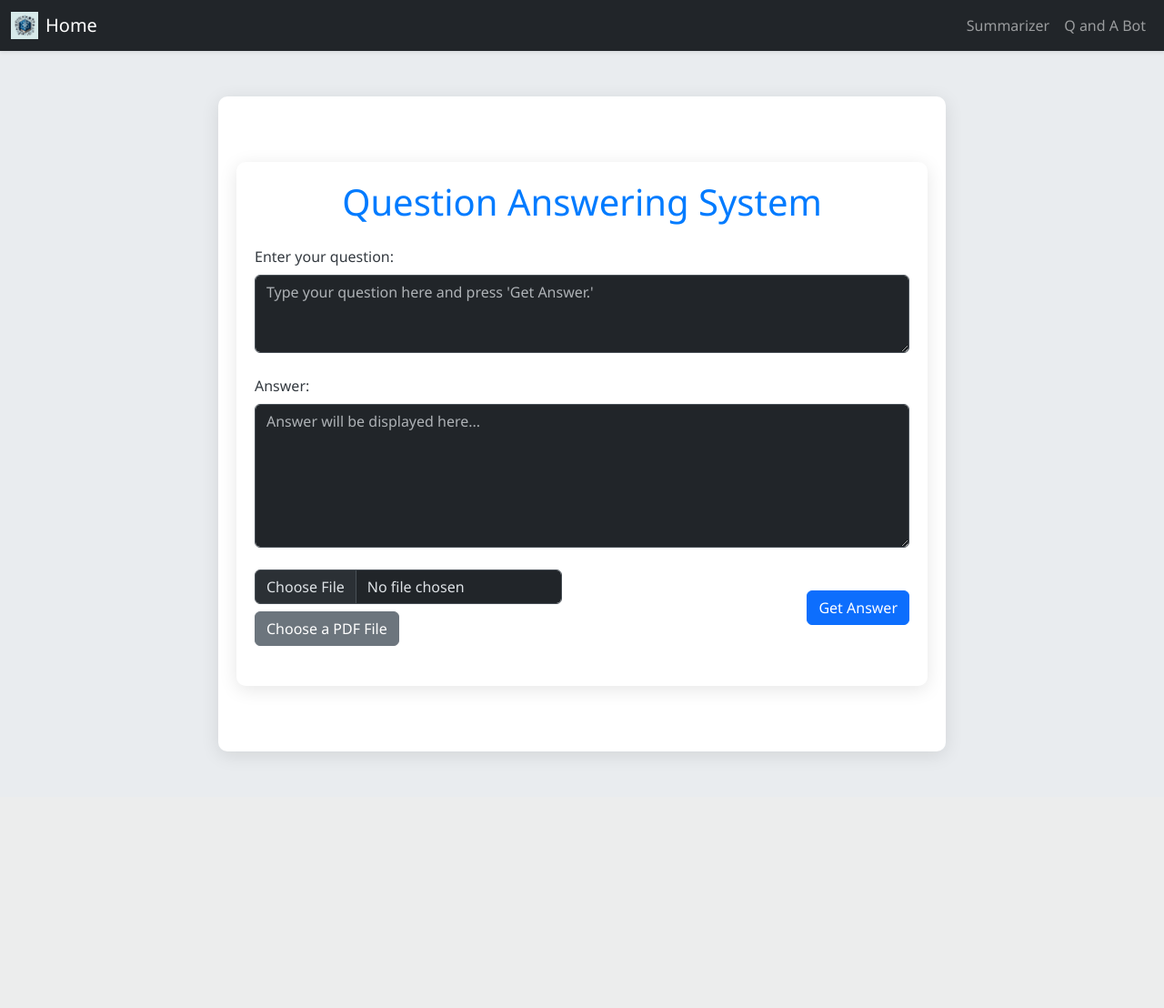
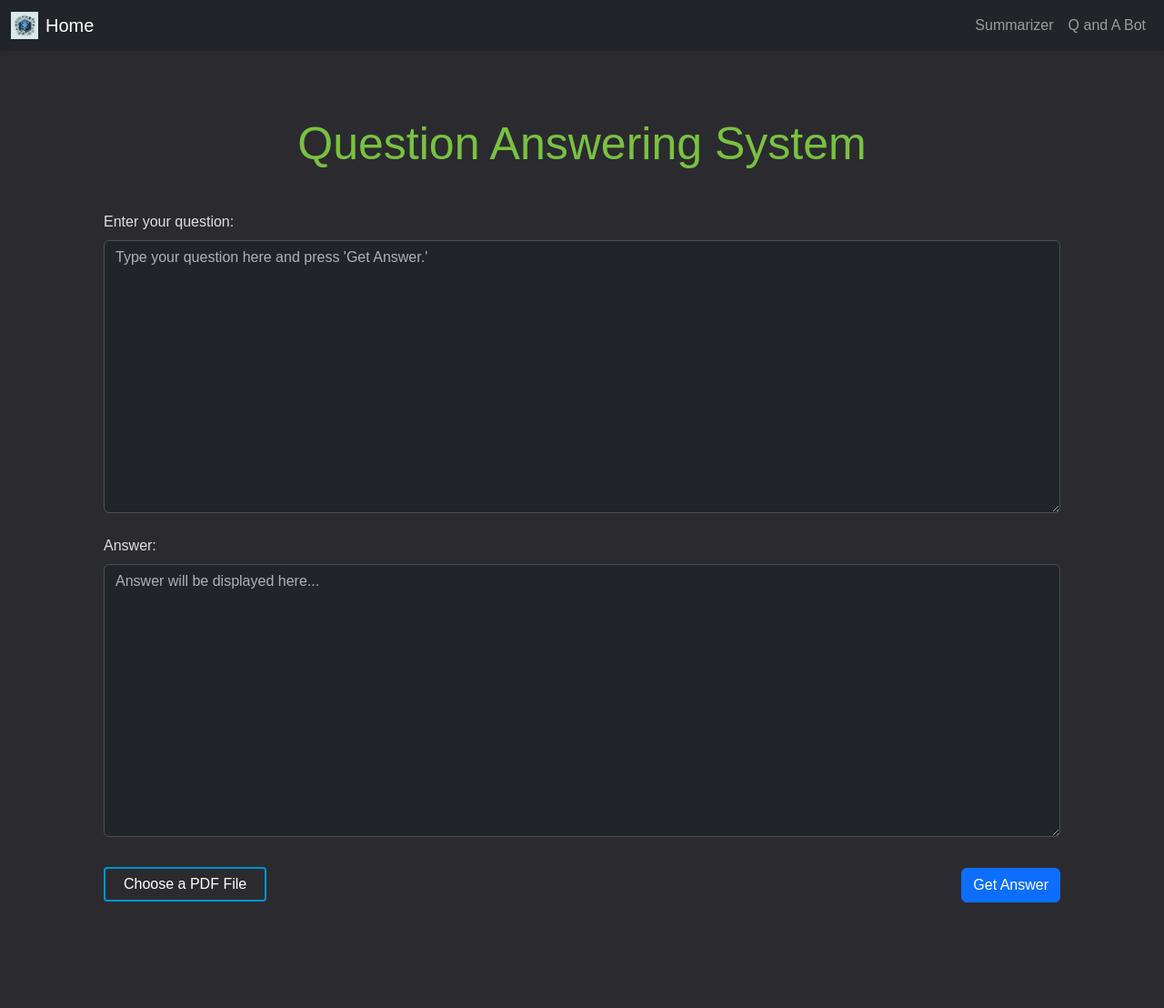
Before and after one commit to MK2706/RAG-for-Hydroge-Generation, a Flask app: template templates/qa.html in a window 1280 px wide. Shown: the whole page at 91% size. Before the commit the page ends 833 px from the top, so only its background shows below. Run offline with Flask 3, Linux system fonts and the light colour scheme; the template is opened without the code that fills it, so the values that code supplies are empty.

Commit message:
Update qa.css

```diff
--- a/static/css/qa.css
+++ b/static/css/qa.css
@@ -1,66 +1,86 @@
-/* qa.css */
 body {
-    background-color: #e9ecef;
-    color: #343a40;
-    font-family: 'Segoe UI', Tahoma, Geneva, Verdana, sans-serif;
+    font-family: Arial, sans-serif;
     margin: 0;
     padding: 0;
+    background-color: #2b2b2f;
 }
-.container {
-    max-width: 800px;
-    margin: 50px auto;
+
+form {
+    max-width: 1200px;
+    margin: 0 auto;
+    background-color: #2b2b2f;
     padding: 20px;
-    background: #ffffff;
-    border-radius: 10px;
-    box-shadow: 0 4px 20px rgba(0, 0, 0, 0.1);
+    border-radius: 5px;
+    display: flex;
+    flex-direction: column;
 }
-header {
-    text-align: center;
-    margin-bottom: 30px;
+
+input[type="radio"],
+input[type="range"] {
+    margin-right: 10px;
 }
-h1 {
-    color: #007bff;
-    font-size: 2.5em;
-}
-.chat-box {
-    border: 1px solid #ccc;
-    padding: 10px;
-    height: 300px;
-    overflow-y: auto;
+
+.textarea-container {
+    display: flex;
+    justify-content: space-between;
+    margin-top: 10px;
     margin-bottom: 10px;
 }
-.input-container {
+
+textarea {
+    width: 100%; /* Use full width for the answer area */
+    height: 300px; /* Keep height consistent */
+    padding: 10px;
+    box-sizing: border-box;
+    color: white;
+    background-color: #2b2b2f;
+    border: 1px solid #0093d0; /* Add border for clarity */
+    border-radius: 4px; /* Rounded corners */
+}
+
+button {
+    padding: 10px 20px;
+    background-color: #0093d0;
+    color: white;
+    border: none;
+    border-radius: 4px;
+    cursor: pointer;
+    margin-top: 10px; /* Space above button */
+}
+
+button:hover {
+    background-color: #003366;
+}
+
+input[type="file"] {
+    display: none;
+}
+
+label[for="upload-doc"] {
+    background-color: transparent;
+    color: white;
+    padding: 5px 20px;
+    border: 2px solid #0093d0;
+    border-radius: 4px;
+    cursor: pointer;
+    margin-top: 10px; /* Space above label */
+}
+
+label[for="upload-doc"]:hover {
+    background-color: #003366;
+}
+
+.button-container {
     display: flex;
     justify-content: space-between;
+    align-items: center;
+    margin-top: 10px;
 }
-input[type="text"] {
-    flex: 1;
-    padding: 10px;
-    border: 1px solid #ccc;
-    border-radius: 5px;
+
+.uploaded-files {
+    background-color: #2b2b2f;
+    color: white;
+    margin-top: 20px; /* Add space above uploaded files section */
+    padding: 10px; /* Padding for better spacing */
+    border-radius: 4px; /* Rounded corners for the uploaded files section */
 }
-.btn-send {
-    background-color: #28a745;
-    color: white;
-    border: none;
-    padding: 10px 20px;
-    border-radius: 5px;
-    cursor: pointer;
-    margin-left: 10px;
-}
-.btn-send:hover {
-    background-color: #218838;
-}
-footer {
-    text-align: center;
-    margin-top: 40px;
-    font-size: 0.9em;
-    color: #6c757d;
-}
-.github-link {
-    color: #007bff;
-    text-decoration: none;
-}
-.github-link:hover {
-    text-decoration: underline;
-}
```
